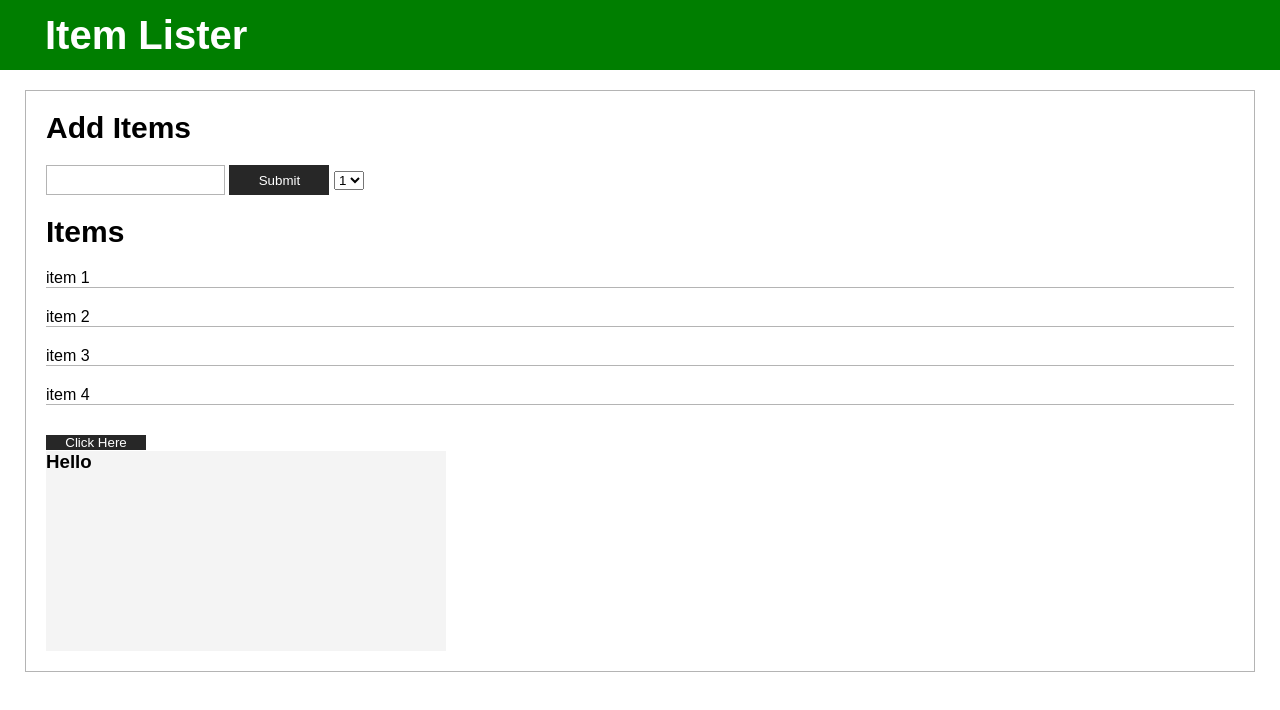
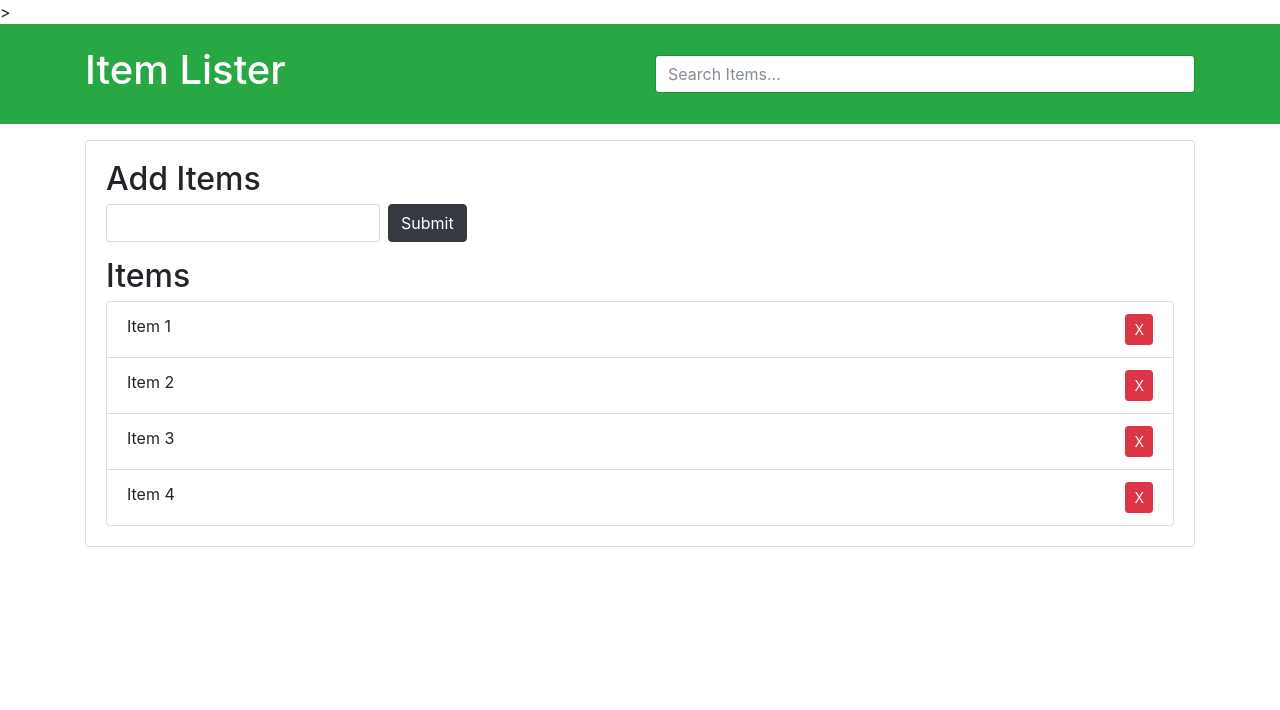
Before and after one commit to Jasz3228/traversy-media-js-crashcourse, a plain HTML site: page index.html in a window 1280 px wide. Drawn offline with nearby package versions, Linux system fonts and the light colour scheme.

Commit message:
Updated HTML with stylesheet from bootstrap

```diff
--- a/index.html
+++ b/index.html
@@ -4,43 +4,37 @@
   <meta charset="UTF-8">
   <meta name="viewport" content="width=device-width, initial-scale=1.0">
   <title>Traversy Media JS DOM crash course</title>
-  <link rel="stylesheet" href="styles.css">
+  <link rel="stylesheet" href="https://maxcdn.bootstrapcdn.com/bootstrap/4.0.0-beta/css/bootstrap.min.css"
+  integrity="sha384-/Y6pD6FV/Vv2HJnA6t+vslU6fwYXjCFtcEpHbNJ0lyAFsXTsjBbfaDjzALeQsN6M"
+  crossorigin="anonymous">>
 </head>
 <body>
-  <header id="main-header" class="bg-success">
+  <header id="main-header" class="bg-success text-white p-4 mb-3">
     <div class="container">
-      <h1 id="header-title">Item Lister</h1>
+      <div class="row">
+        <div class="col-md-6">
+          <h1 id="header-title">Item Lister</h1>
+        </div>
+        <div class="col-md-6 align-self-center">
+          <input type="text" class="form-control" id="filter" placeholder="Search Items...">
+        </div>
+      </div>
     </div> <!-- container-->
   </header>
-
   <div class="container">
     <div id="main" class="card card-body">
-
       <h2 class="title">Add Items</h2>
-
-      <form>
-        <input type="text">
-        <input type="submit" class="btn" value="Submit">
-        <select class="form-control mr-2">
-          <option value="1">1</option>
-          <option value="2">2</option>
-          <option value="3">3</option>
-        </select>
+      <form id="addForm" class="form-inline mb-3">
+        <input type="text" class="form-control mr-2" id="item">
+        <input type="submit" class="btn btn-dark" value="Submit">
       </form>
-
       <h2 class="title">Items</h2>
-
       <ul id="items" class="list-group">
-        <li class="list-group-item">item 1</li>
-        <li class="list-group-item">item 2</li>
-        <li class="list-group-item">item 3</li>
-        <li class="list-group-item">item 4</li>
+        <li class="list-group-item">Item 1 <button class="btn btn-danger btn-sm float-right delete">X</button></li>
+        <li class="list-group-item">Item 2 <button class="btn btn-danger btn-sm float-right delete">X</button></li>
+        <li class="list-group-item">Item 3 <button class="btn btn-danger btn-sm float-right delete">X</button></li>
+        <li class="list-group-item">Item 4 <button class="btn btn-danger btn-sm float-right delete">X</button></li>
       </ul>
-      <div id="output"></div>
-      <br>
-      <button class="btn btn-dark btn-block" id="button">Click Here</button>
-      <br>
-      <div id="box" style="width:400px;height:200px;background:#f4f4f4"><h3>Hello</h3></div>
     </div> <!-- main -- card -- card-body -->
   </div> <!-- container -->
   <script src = "dom.js"></script>
```
